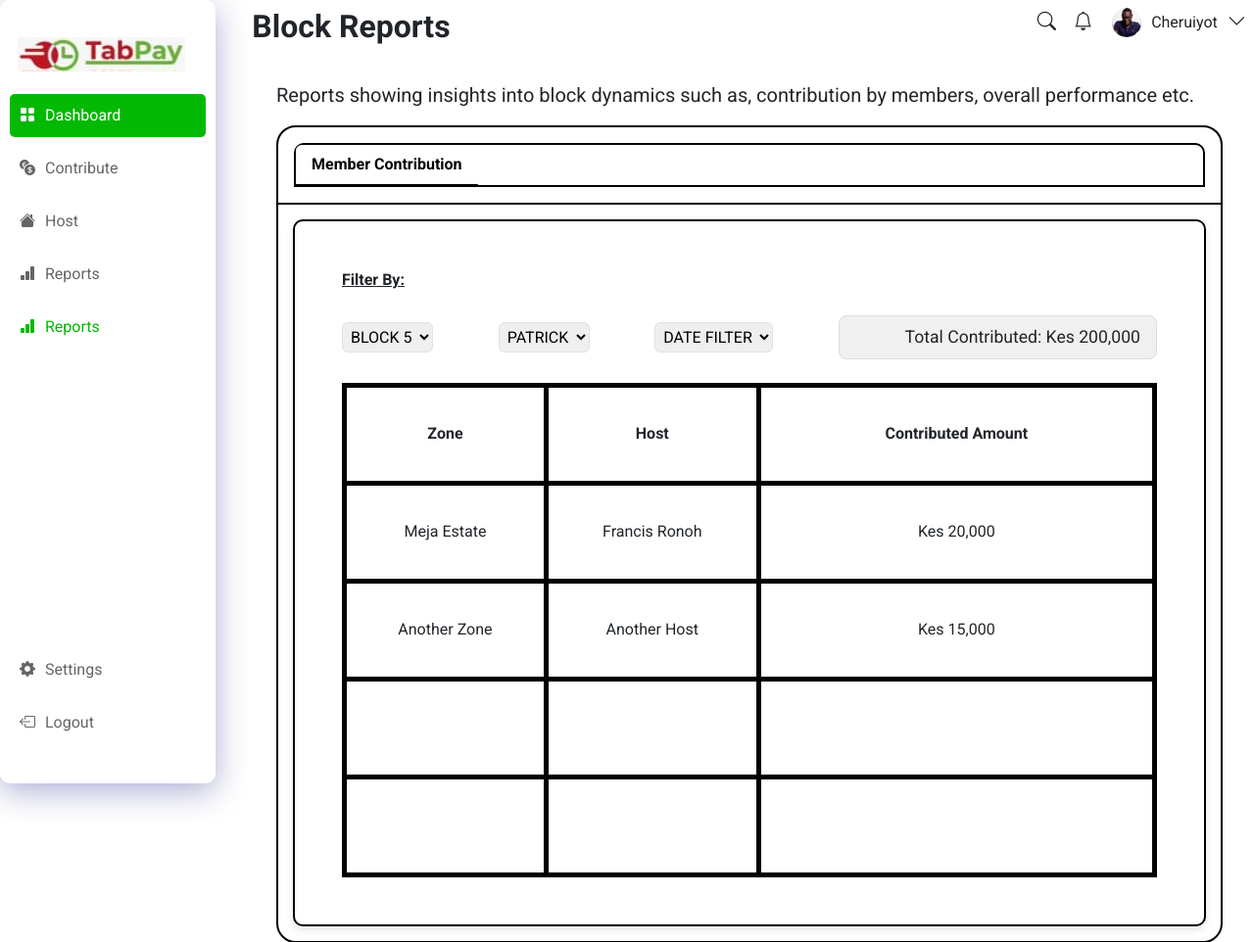
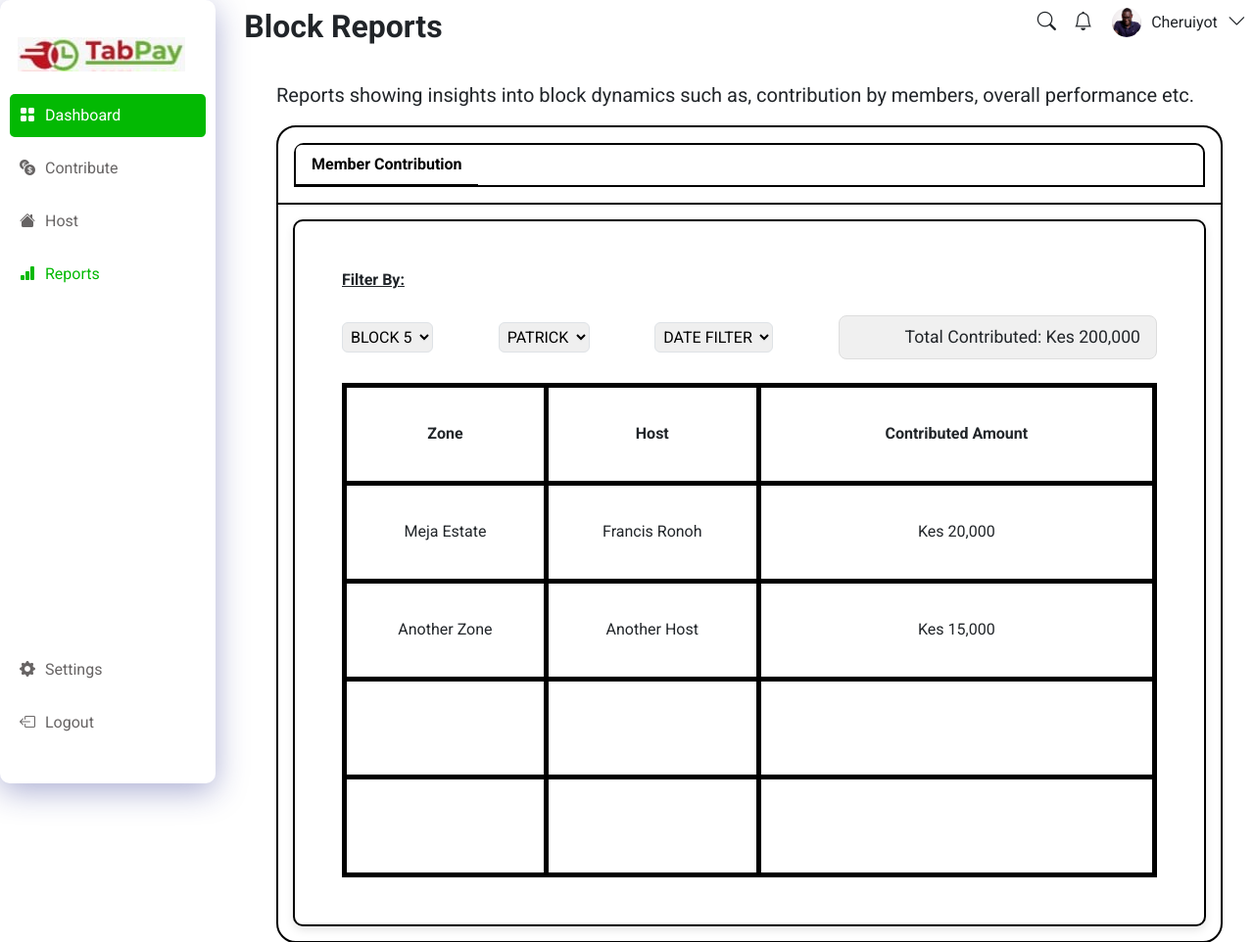
Before and after one commit to AfricodeAcademy/tabpay, a Flask app: page /block_reports in a window 1280 px wide. Shown: the top 962 px of the page at 98% size. Run offline with Flask 3, Linux system fonts and the light colour scheme; some libraries are stand-ins or nearby versions.

Commit message:
link host route with sidebar

```diff
--- a/app/templates/base.html
+++ b/app/templates/base.html
@@ -30,7 +30,7 @@
   </head>
   <body>
     {% if title != 'TabPay | Home' %}
-    <div class="sidebar-h1-profile-dashboard">
+    <div class="sidebar-head-section">
       <div class="row">
         <div class="col-lg-2">
           <!-- Sidebar -->
@@ -58,7 +58,7 @@
             </a>
 
             <a
-              href="#"
+              href="{{url_for('main.host')}}"
               class="{% if request.endpoint == 'main.host' %}active{% endif %}"
             >
               <i class="bi bi-house-fill"></i> Host
@@ -66,15 +66,12 @@
 
             <!-- <a href="#"><i class="bi bi-people-fill"></i> Committee</a> -->
 
-            <a href="{{url_for('main.block_reports')}}"><i class="bi bi-bar-chart-fill"></i> Reports</a>
-
             <a
               href="{{ url_for('main.block_reports')}}"
               class="{% if request.endpoint == 'main.block_reports' %}active{% endif %}"
             >
               <i class="bi bi-bar-chart-fill"></i> Reports
             </a>
-
 
             <!-- Bottom of the Sidebar -->
             <div class="sidebar-bottom mt-auto">
@@ -96,7 +93,9 @@
         <div class="col-lg-10">
           <div class="row d-flex justify-content-between p-2">
             <div class="col-lg-6 ms-3">
-              <h1 class="dashboard-h1 ms-3">{% block heading %}{% endblock %}</h1>
+              <h1 class="dashboard-h1 ms-2">
+                {% block heading %}{% endblock %}
+              </h1>
             </div>
             <div class="col-lg-4">
               <!-- Profile section -->
```
